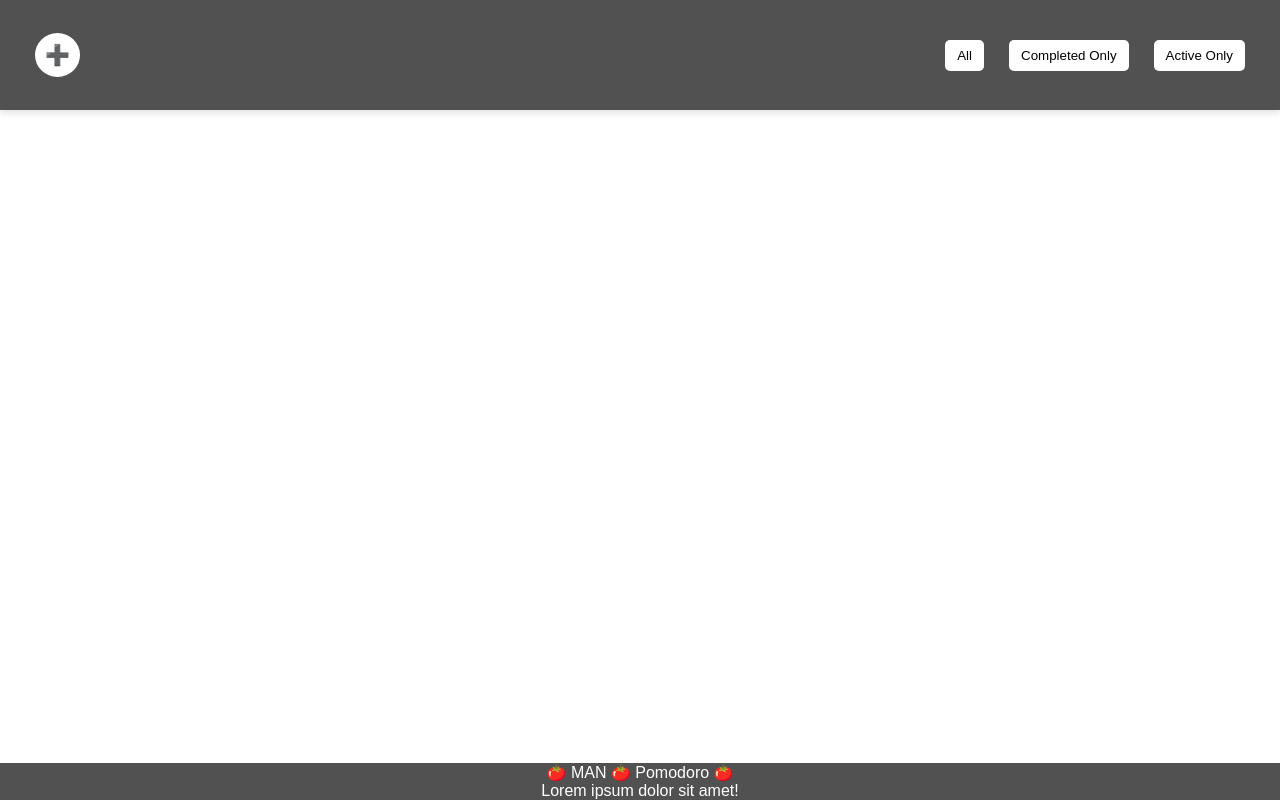
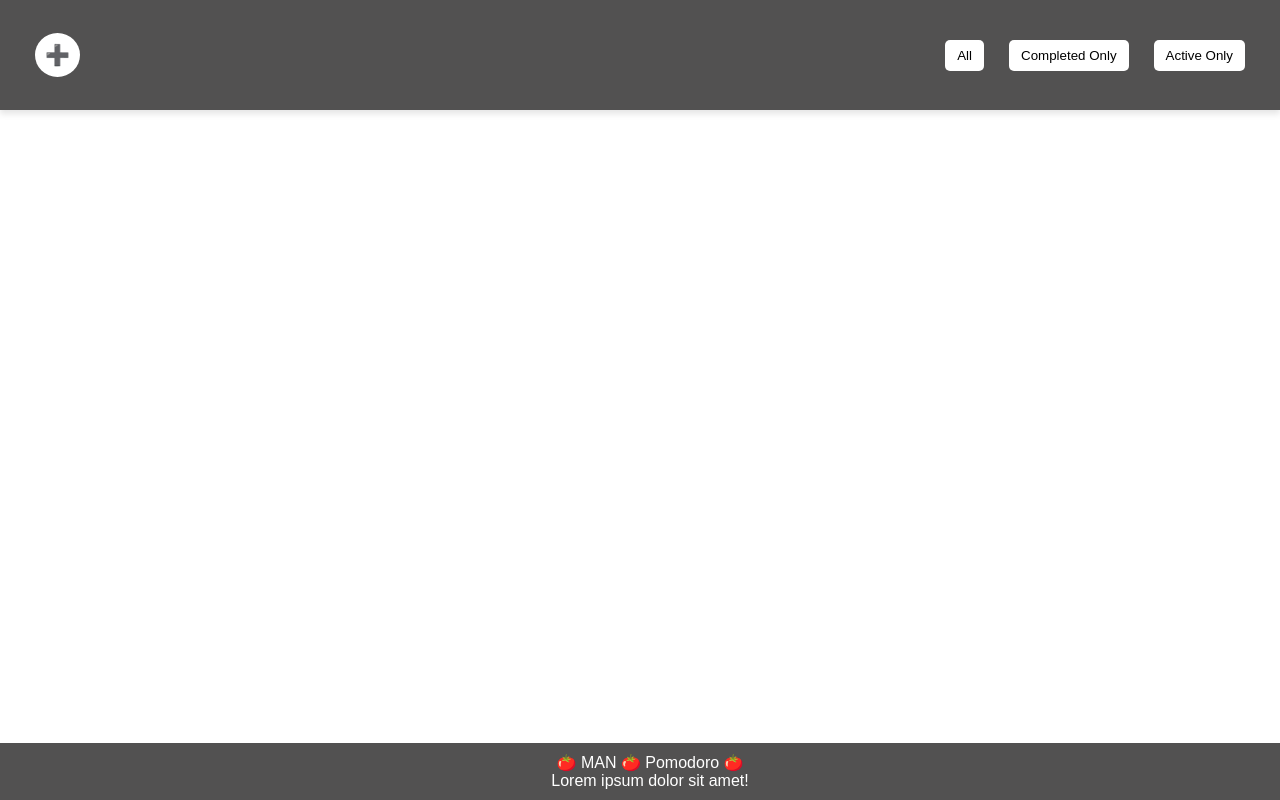
Before and after one commit to MikhailKapitov/frontend-task-pomodoro, a React (Vite) app: page / in a window 1280 px wide. Built offline with nearby package versions, Linux system fonts and the light colour scheme.

Commit message:
Fixed the shrunken footer.

```diff
--- a/src/css/styles.css
+++ b/src/css/styles.css
@@ -157,7 +157,7 @@
     background-color: #525151;
     color: white;
     text-align: center;
-    /* padding: 10px; */
+    padding: 10px;
     width: 100%;
     position: fixed;
     bottom: 0;
```
